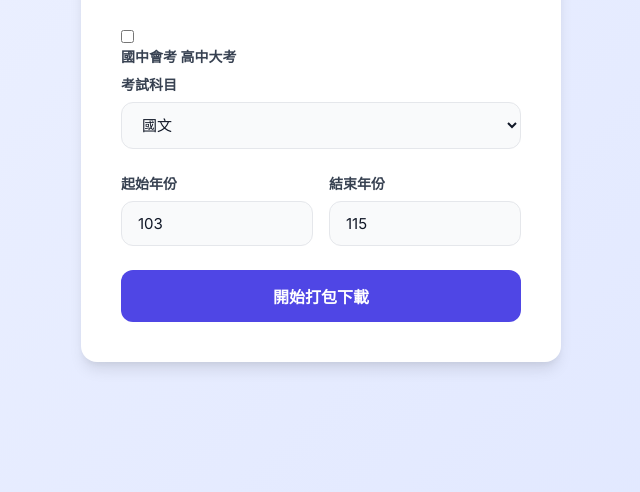
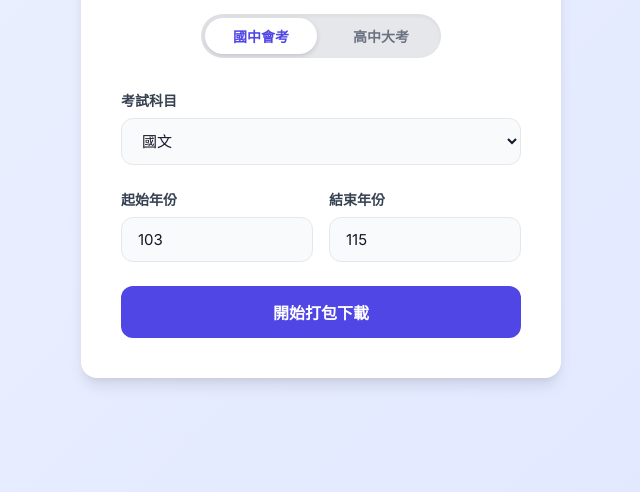
Before and after one commit to dondonjain/gsat-downloader, a plain HTML site: page index.html in a window 1280 px wide. Shown: the part 308-800 px from the top of the page, without its empty margins (319-959 px from the left). Drawn offline with nearby package versions, Linux system fonts and the light colour scheme.

Commit message:
fix: Add CSS styling for toggle switch

```diff
--- a/style.css
+++ b/style.css
@@ -211,3 +211,76 @@
     gap: 8px;
     animation: fadeIn 0.3s ease;
 }
+
+/* 滑動開關 UI 設計 */
+.toggle-container {
+    display: flex;
+    justify-content: center;
+    margin-bottom: 24px;
+}
+
+.toggle-switch {
+    position: relative;
+    display: inline-block;
+    width: 240px;
+    height: 44px;
+    background-color: #E5E7EB;
+    border-radius: 22px;
+    cursor: pointer;
+    overflow: hidden;
+    box-shadow: inset 0 2px 4px rgba(0,0,0,0.05);
+}
+
+.toggle-switch input {
+    opacity: 0;
+    width: 0;
+    height: 0;
+    position: absolute;
+}
+
+.slider {
+    position: absolute;
+    top: 4px;
+    left: 4px;
+    width: 112px;
+    height: 36px;
+    background-color: white;
+    border-radius: 18px;
+    transition: transform 0.3s cubic-bezier(0.4, 0.0, 0.2, 1);
+    box-shadow: 0 2px 5px rgba(0,0,0,0.15);
+    z-index: 1;
+}
+
+input:checked + .slider {
+    transform: translateX(120px);
+}
+
+.toggle-labels {
+    position: absolute;
+    top: 0;
+    left: 0;
+    width: 100%;
+    height: 100%;
+    display: flex;
+    align-items: center;
+    justify-content: space-between;
+    z-index: 2;
+    pointer-events: none;
+}
+
+.toggle-labels span {
+    font-size: 14px;
+    font-weight: 600;
+    width: 50%;
+    text-align: center;
+    color: var(--text-muted);
+    transition: color 0.3s ease;
+}
+
+input:not(:checked) ~ .toggle-labels .label-left {
+    color: var(--primary);
+}
+
+input:checked ~ .toggle-labels .label-right {
+    color: var(--primary);
+}
```
